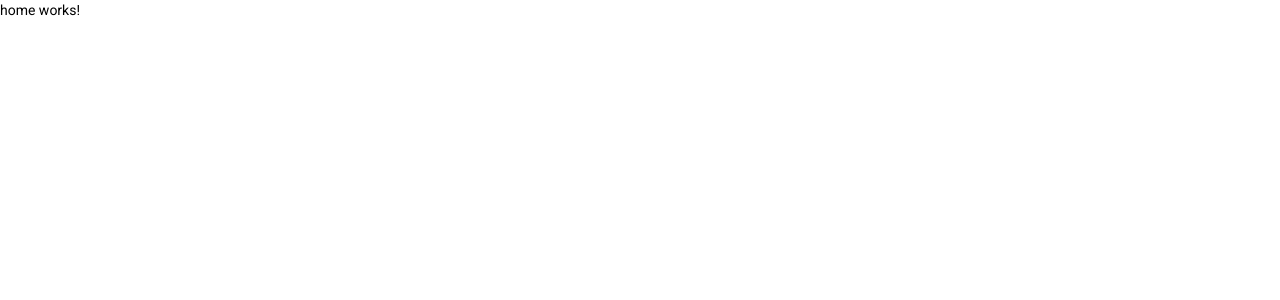
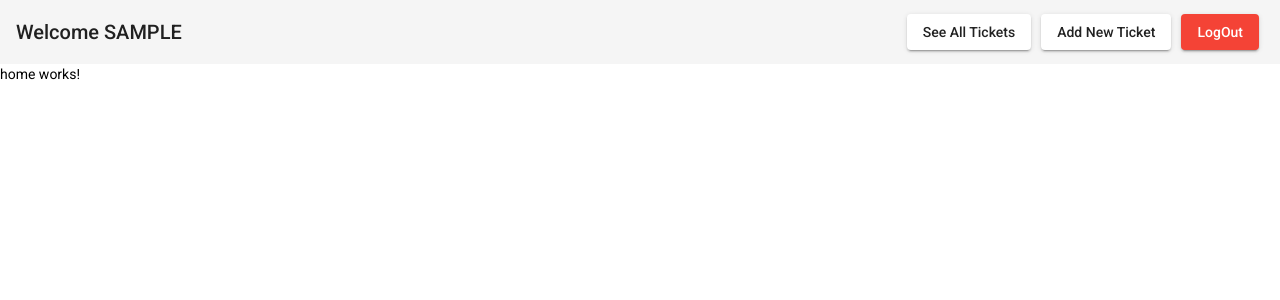
Before and after one commit to Alijadardan/ticketProject, an Angular app: page / in a window 1280 px wide. Shown: the top 300 px of the page. Built offline with nearby package versions, Linux system fonts and the light colour scheme; sample sign-in values are in the browser's storage.

Commit message:
Header Component

```diff
--- /dev/null
+++ b/src/app/@core/components/header/header.component.html
@@ -0,0 +1,14 @@
+<mat-toolbar>
+  <span>Welcome {{ user?.firstName | uppercase  }}</span>
+  <div class="nav">
+    <div class="nav-item">
+      <button mat-raised-button>See All Tickets</button>
+    </div>
+    <div *ngIf="user.role === 'admin'" class="nav-item">
+      <button mat-raised-button>Add New Ticket</button>
+    </div>
+    <div class="nav-item">
+      <button (click)="logout()" mat-raised-button color="warn">LogOut</button>
+    </div>
+  </div>
+</mat-toolbar>
--- /dev/null
+++ b/src/app/@core/components/header/header.component.scss
@@ -0,0 +1,8 @@
+.nav {
+  display: flex;
+  margin-left: auto;
+
+  &-item {
+    margin: 0 5px;
+  }
+}
--- /dev/null
+++ b/src/app/@core/components/header/header.component.ts
@@ -0,0 +1,24 @@
+import { Component, Input, OnInit, Output } from '@angular/core';
+import { EventEmitter } from '@angular/core';
+import User from '../../models/user';
+
+@Component({
+  selector: 'app-header',
+  templateUrl: './header.component.html',
+  styleUrls: ['./header.component.scss']
+})
+export class HeaderComponent implements OnInit {
+
+  @Input() user!: User;
+  @Output() logoutEvent: EventEmitter<any> = new EventEmitter();
+
+  constructor() { }
+
+  ngOnInit(): void {
+  }
+
+  logout(){
+    this.logoutEvent.emit();
+  }
+
+}
--- a/src/app/pages/home/home.component.html
+++ b/src/app/pages/home/home.component.html
@@ -1 +1,2 @@
+<app-header [user]="user" (logoutEvent)="logout()"></app-header>
 <p>home works!</p>
--- a/src/app/pages/home/home.component.ts
+++ b/src/app/pages/home/home.component.ts
@@ -1,4 +1,6 @@
+import { AuthService } from './../../@core/services/auth.service';
 import { Component, OnInit } from '@angular/core';
+import User from 'src/app/@core/models/user';
 
 @Component({
   selector: 'app-home',
@@ -7,9 +9,17 @@ import { Component, OnInit } from '@angular/core';
 })
 export class HomeComponent implements OnInit {
 
-  constructor() { }
+  user!: User;
+
+  constructor(private authService: AuthService) {
+    this.authService.user.subscribe(user => this.user = user);
+  }
 
   ngOnInit(): void {
   }
 
+  logout(){
+    this.authService.logout();
+  }
+
 }
```
Also changed, not shown: src/app/@core/components/shared.module.ts (added, +22 -0 lines), src/app/pages/home/home.module.ts (+7 -2 lines), 1 other file (tests, documents, lock files or other folders).
